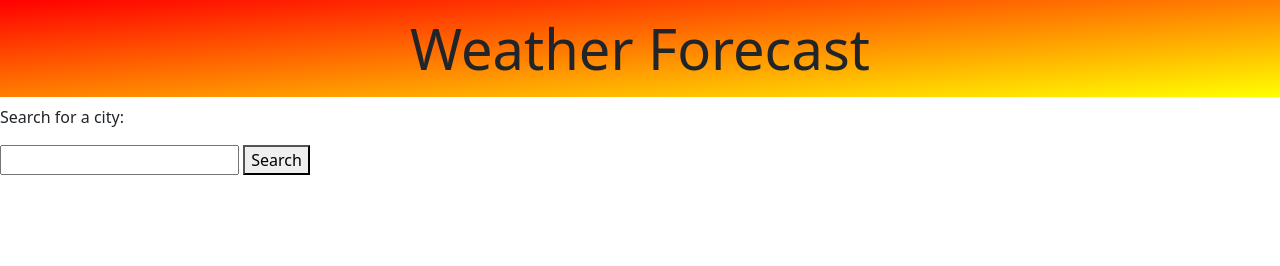
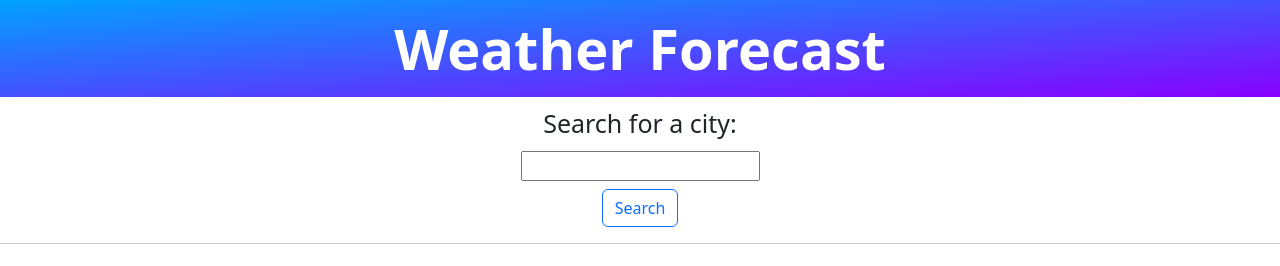
Before and after one commit to DustinLee0/Weather-Forecast, a plain HTML site: page index.html in a window 1280 px wide. Drawn offline with nearby package versions, Linux system fonts and the light colour scheme; no server answers.

Commit message:
added bootstrap library

```diff
--- a/Assets/script.js
+++ b/Assets/script.js
@@ -1,3 +1,9 @@
+const searchInput = document.querySelector('#search-input')
+const searchBtn = document.querySelector('#search-btn')
+
+searchInput.addEventListener('submit', () => {console.log('hello world')})
+searchBtn.addEventListener('click', () => {console.log('hello world')})
+
 //  fetch latitude from city search
 const weatherKey = '84664db1c48cbb0a713cbe7d4c948b5b';
 const city = 'Toronto';
--- a/Assets/style.css
+++ b/Assets/style.css
@@ -1,4 +1,14 @@
+p {
+    font-size: x-large;
+}
+
+label {
+    font-size: 25px;
+}
+
 .header-bg {
-    background-image: linear-gradient(to bottom right, red, yellow);
+    background-image: linear-gradient(to bottom right, rgb(0, 162, 255),rgb(136, 0, 255));
+    font-weight: 600;
+    color: white;
     padding: 15px;
 }
--- a/index.html
+++ b/index.html
@@ -10,12 +10,20 @@
 </head>
 
 <body>
-<h1 class="display-4 text-center header-bg">Weather Forecast</h1>
-<p>Search for a city:</p>
-<input type="search">
-<button>Search</button>
-<div id="card"></div>
+    <h1 class="display-4 text-center header-bg">Weather Forecast</h1>
 
-<script src="./Assets/script.js"></script>
+    <div>
+        <form class="d-flex flex-column align-items-center" onsubmit="">
+            <label for="search-query">Search for a city:</label>
+            <input type="search" class="mt-2" id="search-input">
+            <button type="button" class="mt-2 btn btn-outline-primary" id="search-btn">Search</button>
+        </form>
+    </div>
+    <div id="saved-list"></div>
+    <hr/>
+
+    <div id="card"></div>
+
+    <script src="./Assets/script.js"></script>
 </body>
 </html>
```
